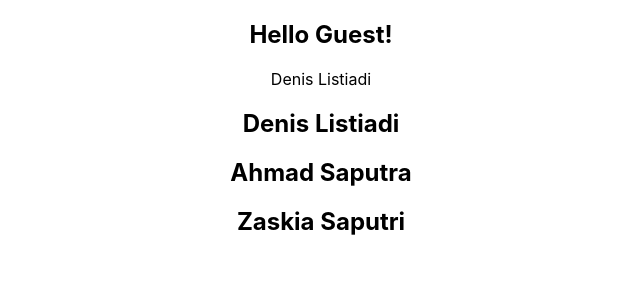
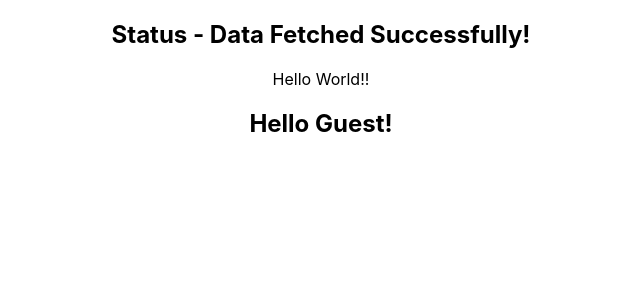
Before and after one commit to denislistiadi/react-typescript, a React (Create React App) app: page / in a window 1280 px wide. Shown: the top 300 px of the page, without its empty margins (319-959 px from the left). Built offline with nearby package versions, Linux system fonts and the light colour scheme.

Commit message:
Advanced Props

```diff
--- a/src/App.tsx
+++ b/src/App.tsx
@@ -1,35 +1,43 @@
 import './App.css';
+import Heading from './components/Heading';
+import Oscar from './components/Oscar';
 import Greet from './components/Greet';
-import Person from './components/Person';
-import PersonList from './components/PersonList';
+// import Person from './components/Person';
+// import PersonList from './components/PersonList';
+import Status from './components/Status';
 
 function App() {
-  const personName = {
-    first: 'Denis',
-    last: 'Listiadi'
-  }
+  // const personName = {
+  //   first: 'Denis',
+  //   last: 'Listiadi'
+  // }
 
-  const personList = [
-    {
-      first: 'Denis',
-      last: 'Listiadi'
-    },
-    {
-      first: 'Ahmad',
-      last: 'Saputra'
-    },
-    {
-      first: 'Zaskia',
-      last: 'Saputri'
-    }
-  ]
+  // const personList = [
+  //   {
+  //     first: 'Denis',
+  //     last: 'Listiadi'
+  //   },
+  //   {
+  //     first: 'Ahmad',
+  //     last: 'Saputra'
+  //   },
+  //   {
+  //     first: 'Zaskia',
+  //     last: 'Saputri'
+  //   }
+  // ]
 
   return (
     <div className="App">
-      <Greet name="Denis" messageCount={40} isLogin={false}/>
-      <Person name={personName}/>
-      <PersonList names={personList} />
-    </div>
+      {/* <Person name={personName}/>
+      <PersonList names={personList} /> */}
+
+      <Status status='success' />
+      <Oscar>
+        <Heading>Hello World!!</Heading>
+      </Oscar>
+      <Greet name="Denis" isLogin={false}/>
+      </div>
   );
 }
 
--- a/src/components/Greet.tsx
+++ b/src/components/Greet.tsx
@@ -2,15 +2,16 @@ import React from "react";
 
 type GreetProps = {
   name: string;
-  messageCount: number;
+  messageCount?: number;
   isLogin: boolean;
 };
 
 const Greet = (props: GreetProps) => {
+  const {messageCount = 0} = props
   return (
     <h2>
       {props.isLogin
-        ? `Welcome {props.name}! you have {props.messageCount} unread messages`
+        ? `Welcome ${props.name}! you have ${messageCount} unread messages`
         : `Hello Guest!`}
     </h2>
   );
--- /dev/null
+++ b/src/components/Heading.tsx
@@ -0,0 +1,13 @@
+import React from 'react'
+
+type HeadingProps = {
+    children: string
+}
+
+const Heading = (props: HeadingProps) => {
+  return (
+    <div>{props.children}</div>
+  )
+}
+
+export default Heading
--- /dev/null
+++ b/src/components/Oscar.tsx
@@ -0,0 +1,13 @@
+import React from 'react'
+
+type OscarProps = {
+    children: React.ReactNode
+}
+
+const Oscar = (props: OscarProps) => {
+  return (
+    <div>{props.children}</div>
+  )
+}
+
+export default Oscar
--- /dev/null
+++ b/src/components/Status.tsx
@@ -0,0 +1,23 @@
+import React from 'react'
+
+type StatusProps = {
+    status: 'loading' | 'error' | 'success'
+}
+
+const Status = (props: StatusProps) => {
+    let message
+    if(props.status === 'loading') {
+        message = 'Loading...'
+    } else if(props.status === 'error') {
+        message = 'Error Fetching Data'
+    } else if(props.status === 'success') {
+        message = 'Data Fetched Successfully!'
+    }
+  return (
+    <div>
+        <h2>Status - {message}</h2>
+    </div>
+  )
+}
+
+export default Status
```
